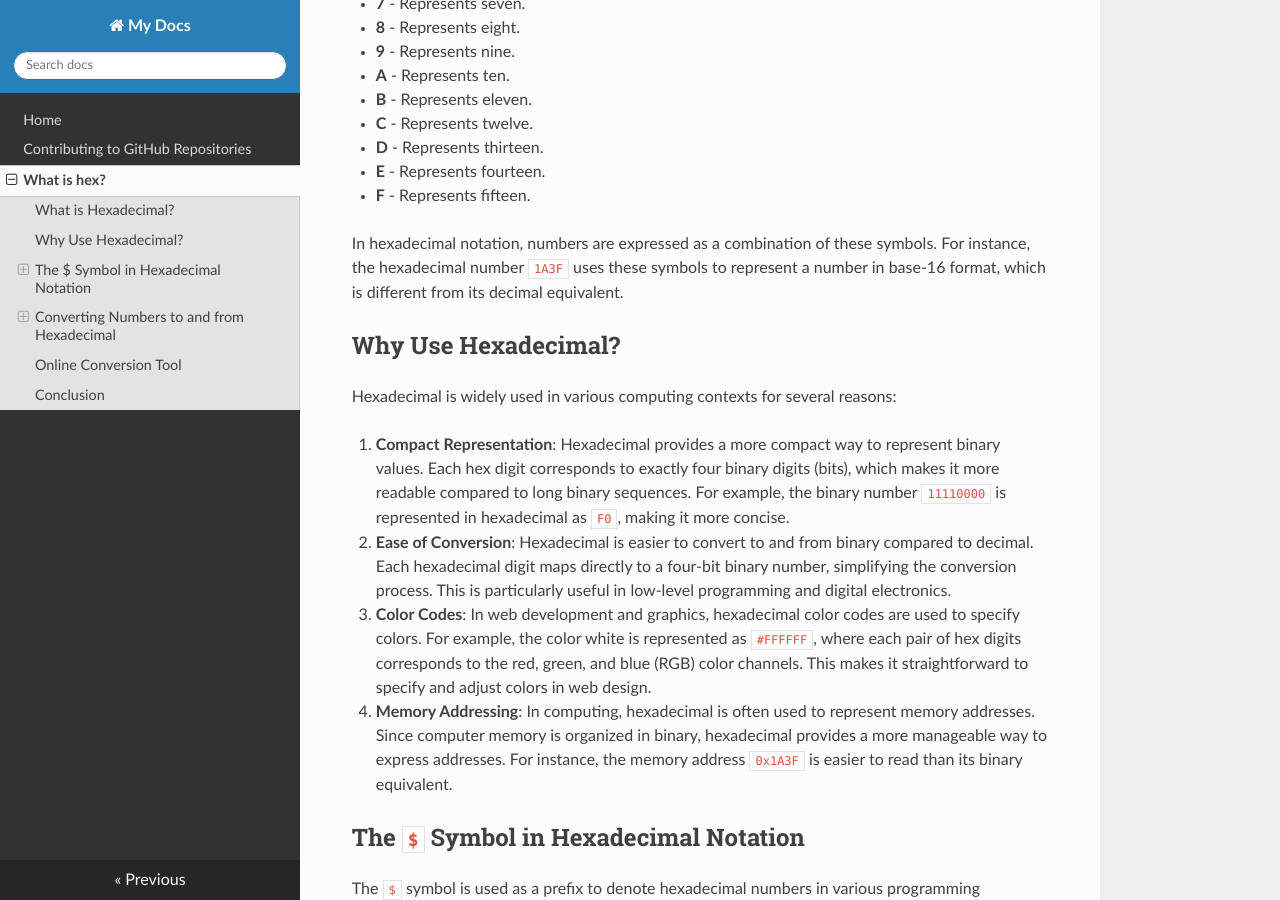
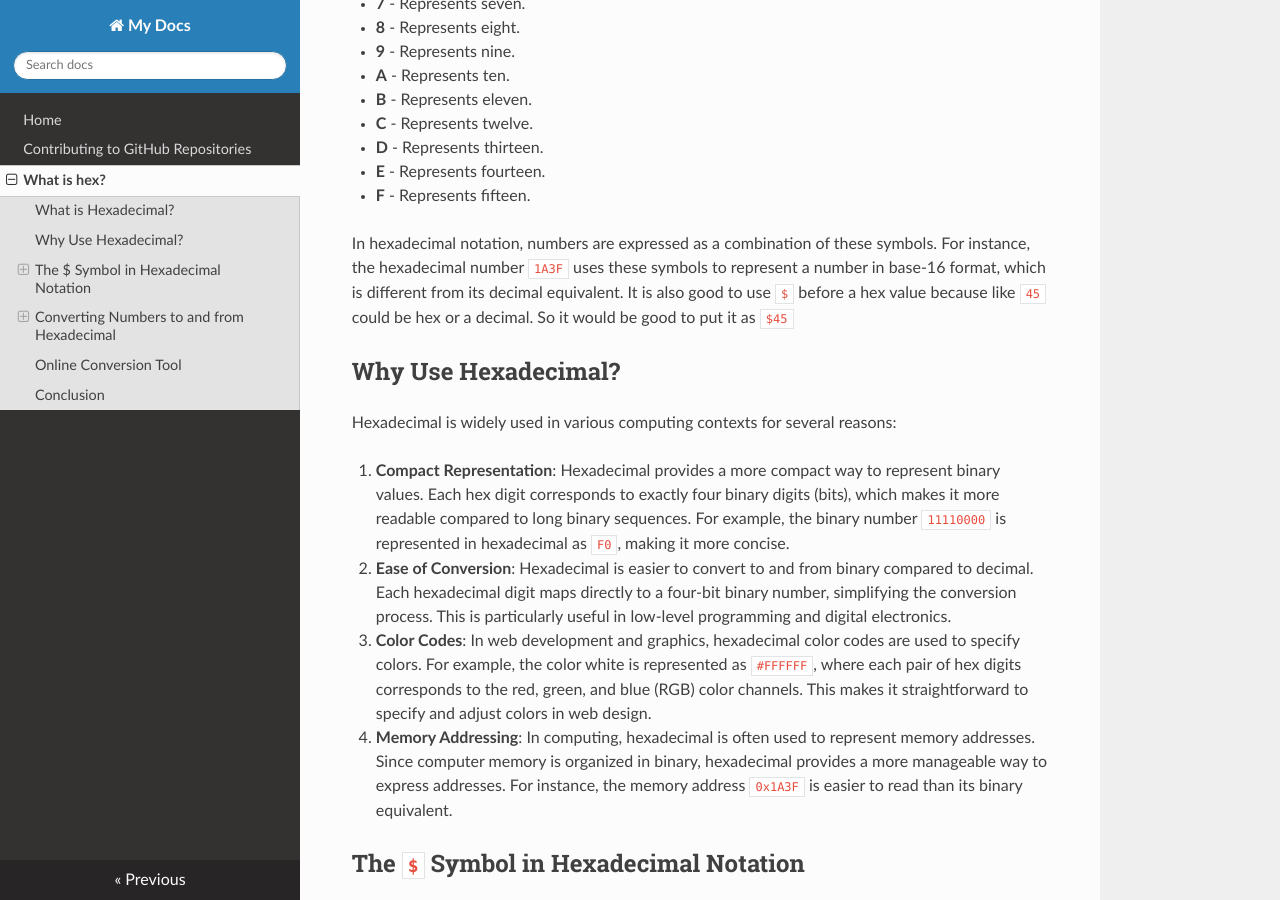
Before and after one commit to ElliNet13/docs, an MkDocs documentation site: the page built from docs/hex.md, in a window 1280 px wide and 900 px high, scrolled down 488 px. Built offline with MkDocs 1.6.1, drawn with Linux system fonts in a browser that asks for light colours; nearby versions of some CDN libraries.

Commit message:
$ is good

```diff
--- a/docs/hex.md
+++ b/docs/hex.md
@@ -21,7 +21,7 @@ Hexadecimal, often abbreviated as hex, is a base-16 number system. Unlike the de
 - **E** - Represents fourteen.
 - **F** - Represents fifteen.
 
-In hexadecimal notation, numbers are expressed as a combination of these symbols. For instance, the hexadecimal number `1A3F` uses these symbols to represent a number in base-16 format, which is different from its decimal equivalent.
+In hexadecimal notation, numbers are expressed as a combination of these symbols. For instance, the hexadecimal number `1A3F` uses these symbols to represent a number in base-16 format, which is different from its decimal equivalent. It is also good to use `$` before a hex value because like `45` could be hex or a decimal. So it would be good to put it as `$45`
 
 ## Why Use Hexadecimal?
 
```
